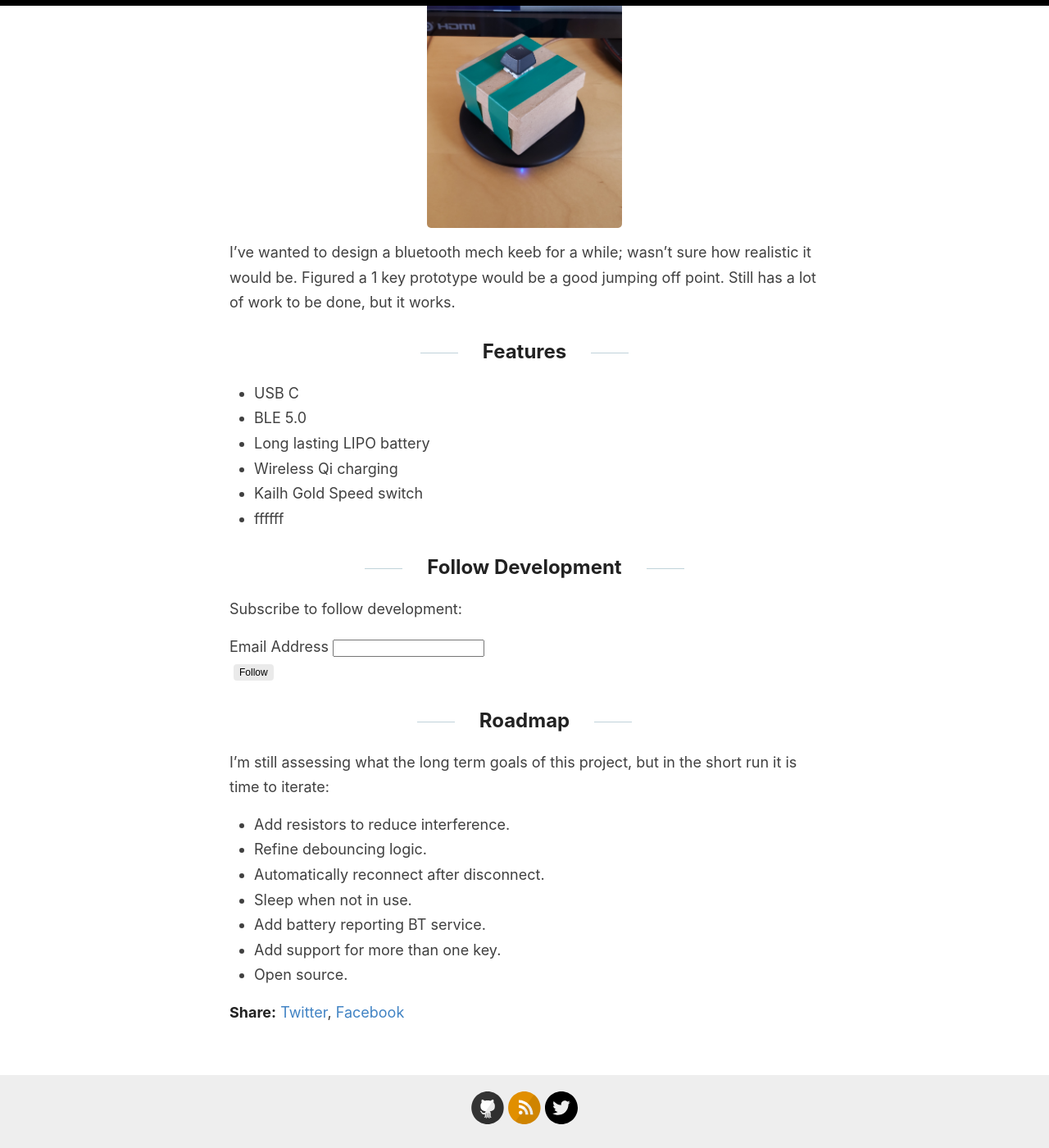
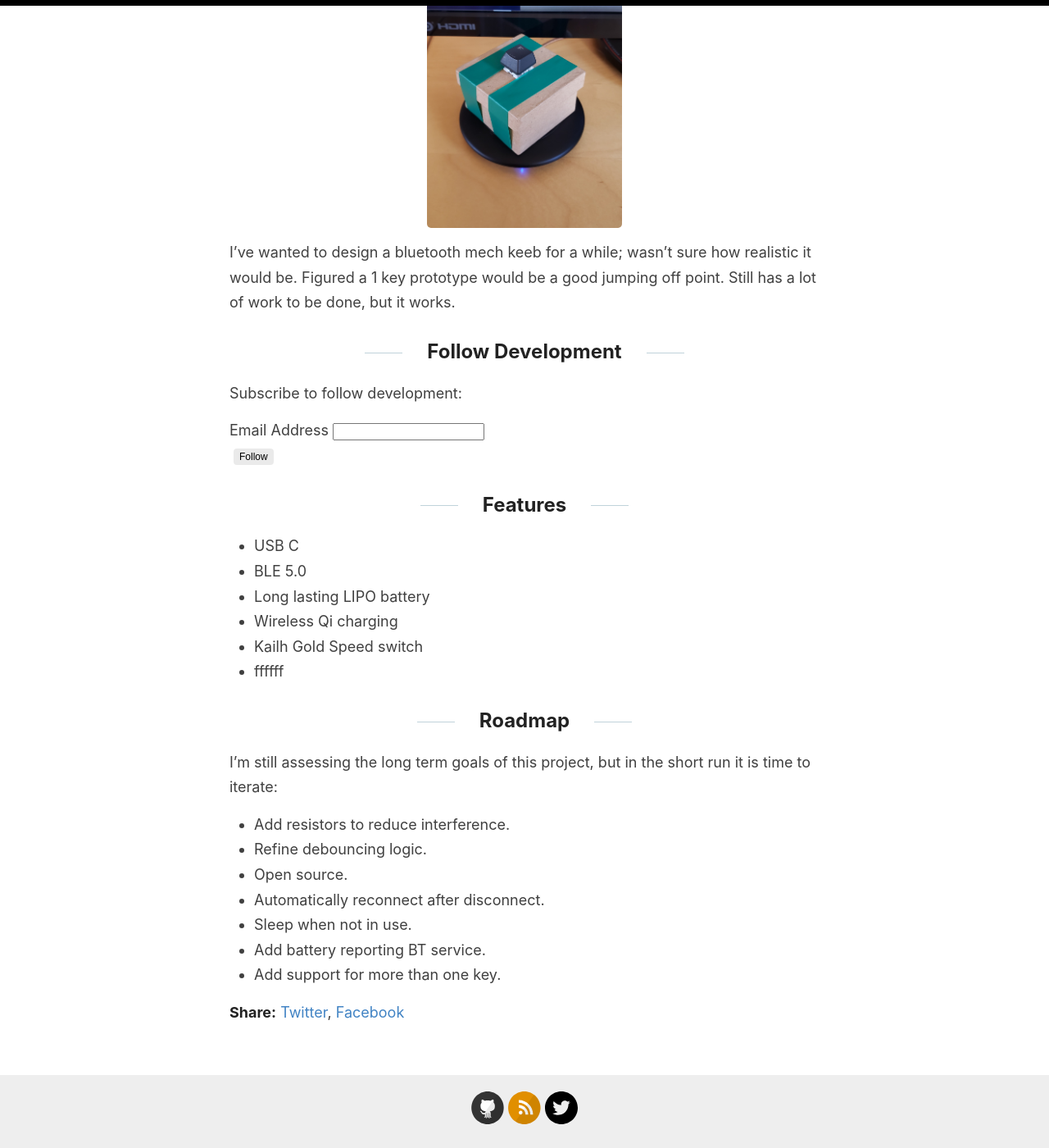
Before and after one commit to JordanMajd/ttykeyboards.com, a Jekyll site: the page built from _posts/2019-11-08-pay-respect.md, in a window 1280 px wide and 1400 px high, scrolled down 352 px. Shown: the whole window at 82% size. Built offline with Jekyll 4.4.1, drawn with Linux system fonts in a browser that asks for light colours; some of the changed lines change nothing that is shown.

Commit message:
Update 2019-11-08-pay-respect.md

```diff
--- a/_posts/2019-11-08-pay-respect.md
+++ b/_posts/2019-11-08-pay-respect.md
@@ -8,14 +8,6 @@ categories: [prototype]
 
 I've wanted to design a bluetooth mech keeb for a while; wasn't sure how realistic it would be. Figured a 1 key prototype would be a good jumping off point. Still has a lot of work to be done, but it works.
 
-## Features
-
-- USB C
-- BLE 5.0
-- Long lasting LIPO battery
-- Wireless Qi charging
-- Kailh Gold Speed switch
-- ffffff
 
 ## Follow Development
 
@@ -39,14 +31,24 @@ Subscribe to follow development:
 </div>
 
 
+## Features
+
+- USB C
+- BLE 5.0
+- Long lasting LIPO battery
+- Wireless Qi charging
+- Kailh Gold Speed switch
+- ffffff
+
+
 ## Roadmap
 
-I'm still assessing what the long term goals of this project, but in the short run it is time to iterate:
+I'm still assessing the long term goals of this project, but in the short run it is time to iterate:
 
 - Add resistors to reduce interference.
 - Refine debouncing logic.
+- Open source.
 - Automatically reconnect after disconnect.
 - Sleep when not in use.
 - Add battery reporting BT service.
 - Add support for more than one key.
-- Open source.
```
